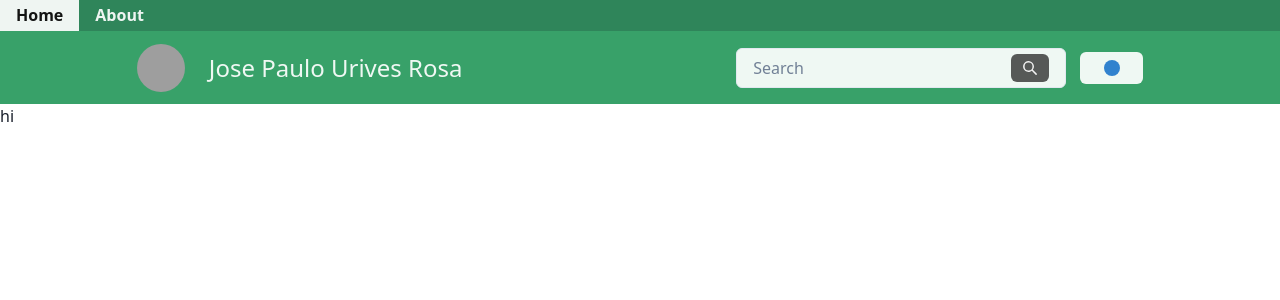
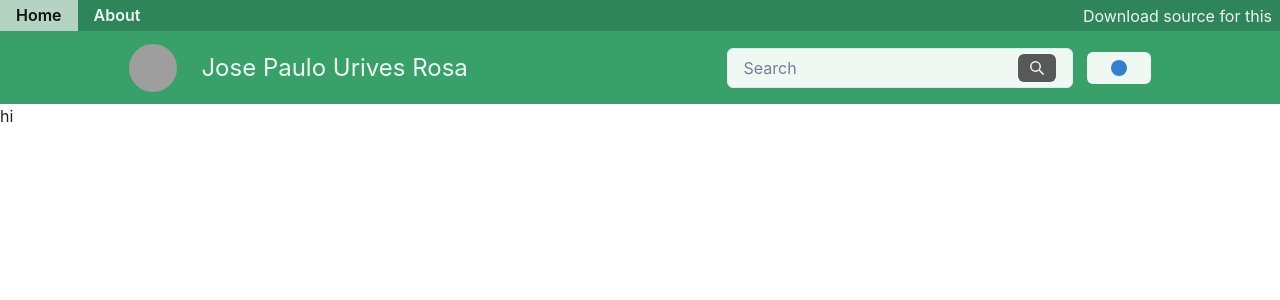
Before and after one commit to JoseP-UR/blog, a Next.js app in the folder front/: page / in a window 1280 px wide. Shown: the top 300 px of the page. Built offline with nearby package versions, Linux system fonts and the light colour scheme; grey boxes are pictures that could not be loaded.

Commit message:
some changes to the header

```diff
--- a/front/components/Header.js
+++ b/front/components/Header.js
@@ -9,11 +9,15 @@ import {
     InputGroup,
     InputRightElement,
     useColorModeValue,
-    useColorMode
+    useColorMode,
+    Spacer,
+    LinkOverlay,
+    Link
 } from '@chakra-ui/react'
 import {
     SearchIcon
 } from '@chakra-ui/icons'
+import { theme } from '../theme'
 
 
 
@@ -26,21 +30,30 @@ export default function Header() {
         borderRadius: '0',
         height: '100%',
         color: "whiteAlpha.900",
-        _hover: { backgroundColor: 'whiteAlpha.900', color: 'blackAlpha.900' }
+        display: 'flex',
+        alignItems: 'center',
+        _hover: { backgroundColor: 'whiteAlpha.700', color: 'blackAlpha.900' }
     }
 
 
     return (
         <Grid h={'100%'} templateRows={'30% auto'}>
-            <GridItem bg={topBg} width={'100%'} margin="0 0 0 auto">
+            <GridItem bg={topBg} width={'100%'} margin="0 0 0 auto" display={'flex'} flexDirection="row" alignItems="center">
                 <Button colorScheme={'green'} sx={topMenuButtonStyle} variant={'ghost'}>Home</Button>
                 <Button colorScheme={'green'} sx={topMenuButtonStyle} variant={'ghost'}>About</Button>
+                <Spacer />
+                {theme.config.downloadButton ?
+                    (<Link sx={topMenuButtonStyle} padding="0.5em"  href="https://github.com/JoseP-UR/blog" target={'_blank'}
+                    >
+                      Download source for this
+                    </Link>)
+                    : null}
             </GridItem>
             <GridItem bg={botBg} display={'flex'} alignItems="center" justifyContent={'space-around'}>
 
                 <Box display={'flex'} alignItems="center" width={'auto'}>
-                    <Avatar name="Jose Paulo Urives Rosa" src="https://i.pravatar.cc/300" />
-                    <Text display={['none', 'none', 'inline', 'inline']} ml={'1em'} color={'whiteAlpha.900'} fontSize={'2xl'}>Jose Paulo Urives Rosa</Text>
+                    <Avatar name={theme.config.blogTitle} src={theme.config.avatar} />
+                    <Text display={['none', 'none', 'inline', 'inline']} ml={'1em'} color={'whiteAlpha.900'} fontSize={'2xl'}>{theme.config.blogTitle}</Text>
                 </Box>
 
                 <Box display={'flex'} width={'auto'} alignItems="center" >
--- a/front/styles/globals.css
+++ /dev/null
@@ -1,16 +0,0 @@
-html,
-body {
-  padding: 0;
-  margin: 0;
-  font-family: -apple-system, BlinkMacSystemFont, Segoe UI, Roboto, Oxygen,
-    Ubuntu, Cantarell, Fira Sans, Droid Sans, Helvetica Neue, sans-serif;
-}
-
-a {
-  color: inherit;
-  text-decoration: none;
-}
-
-* {
-  box-sizing: border-box;
-}
--- a/front/theme.js
+++ b/front/theme.js
@@ -3,66 +3,23 @@ import { extendTheme } from '@chakra-ui/react'
 // example theme
 export const theme = {
     config: {
+        blogTitle: 'Jose Paulo Urives Rosa',
+        avatar: 'https://i.pravatar.cc/300',
+        downloadButton: true,
         initialColorMode: 'light',
         useSystemColorMode: false,
     },
     fonts: {
-        body: "system-ui, sans-serif",
-        heading: "Georgia, serif",
-        mono: "Menlo, monospace",
     },
     colors:{
     },
     fontSizes: {
-        xs: "0.75rem",
-        sm: "0.875rem",
-        md: "1rem",
-        lg: "1.125rem",
-        xl: "1.25rem",
-        "2xl": "1.5rem",
-        "3xl": "1.875rem",
-        "4xl": "2.25rem",
-        "5xl": "3rem",
-        "6xl": "3.75rem",
-        "7xl": "4.5rem",
-        "8xl": "6rem",
-        "9xl": "8rem",
     },
     fontWeights: {
-        hairline: 100,
-        thin: 200,
-        light: 300,
-        normal: 400,
-        medium: 500,
-        semibold: 600,
-        bold: 700,
-        extrabold: 800,
-        black: 900,
     },
     lineHeights: {
-        normal: "normal",
-        none: 1,
-        shorter: 1.25,
-        short: 1.375,
-        base: 1.5,
-        tall: 1.625,
-        taller: "2",
-        "3": ".75rem",
-        "4": "1rem",
-        "5": "1.25rem",
-        "6": "1.5rem",
-        "7": "1.75rem",
-        "8": "2rem",
-        "9": "2.25rem",
-        "10": "2.5rem",
     },
     letterSpacings: {
-        tighter: "-0.05em",
-        tight: "-0.025em",
-        normal: "0",
-        wide: "0.025em",
-        wider: "0.05em",
-        widest: "0.1em",
     },
 };
 
```
Also changed, not shown: front/styles/Home.module.css (deleted, +0 -116 lines).
